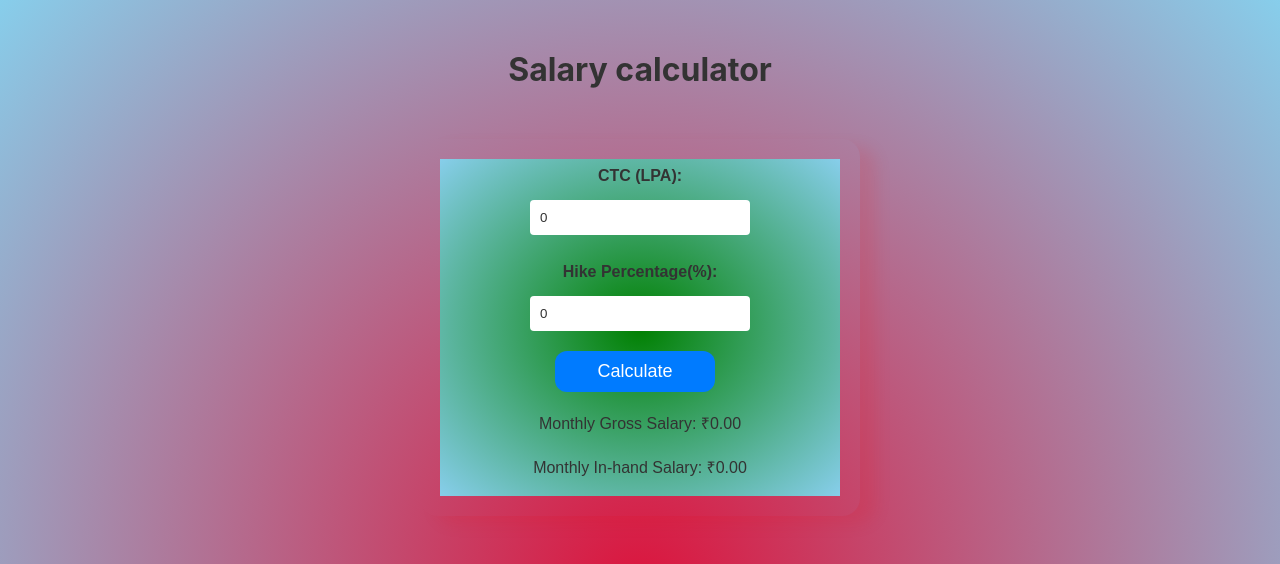
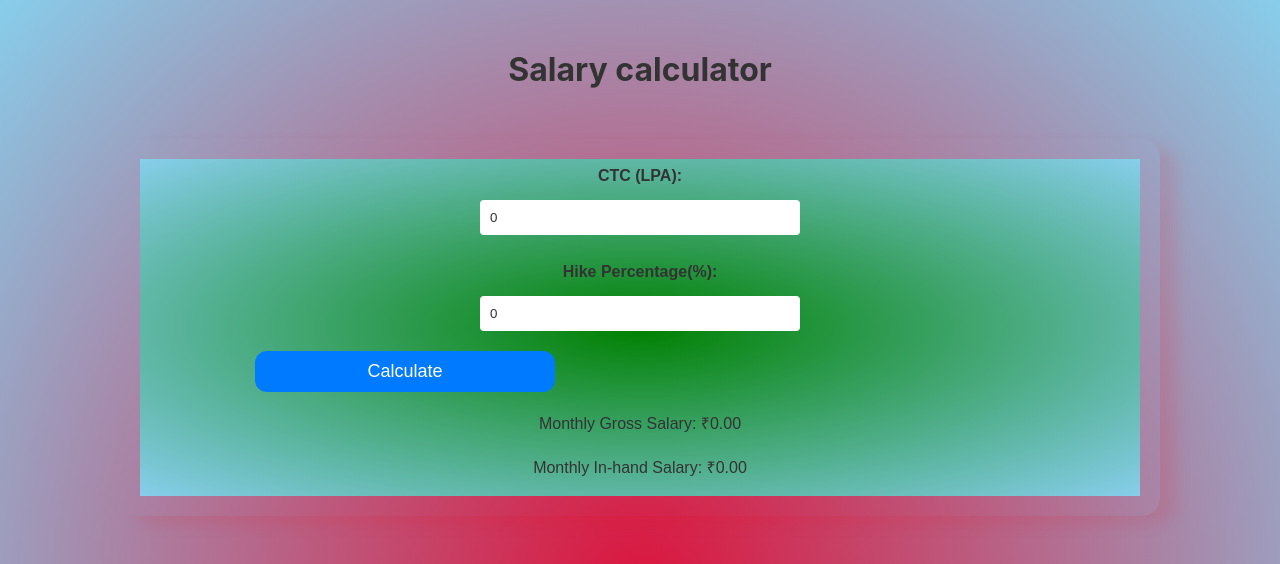
Before and after one commit to mukulEDITH/Salary-calculator, a React (Create React App) app: page / in a window 1280 px wide. Shown: the top 564 px of the page. Built offline with nearby package versions, Linux system fonts and the light colour scheme; grey boxes are pictures that could not be loaded.

Commit message:
Update salary.css

```diff
--- a/src/components/salary.css
+++ b/src/components/salary.css
@@ -74,3 +74,32 @@ p {
     margin-bottom: 20px;
     border: 1px dotted black;
 }
+@media (min-width: 768px) {
+    .container {
+        max-width: 600px; /* Increase max-width for larger screens */
+    }
+
+    input[type="text"], input[type="number"], button {
+        width: 50%; /* Adjusted for medium-sized screens */
+    }
+}
+
+@media (min-width: 992px) {
+    .container {
+        max-width: 800px; /* Increase max-width for larger screens */
+    }
+
+    input[type="text"], input[type="number"], button {
+        width: 40%; /* Adjusted for larger screens */
+    }
+}
+
+@media (min-width: 1200px) {
+    .container {
+        max-width: 1000px; /* Increase max-width for extra large screens */
+    }
+
+    input[type="text"], input[type="number"], button {
+        width: 30%; /* Adjusted for extra large screens */
+    }
+}
```
